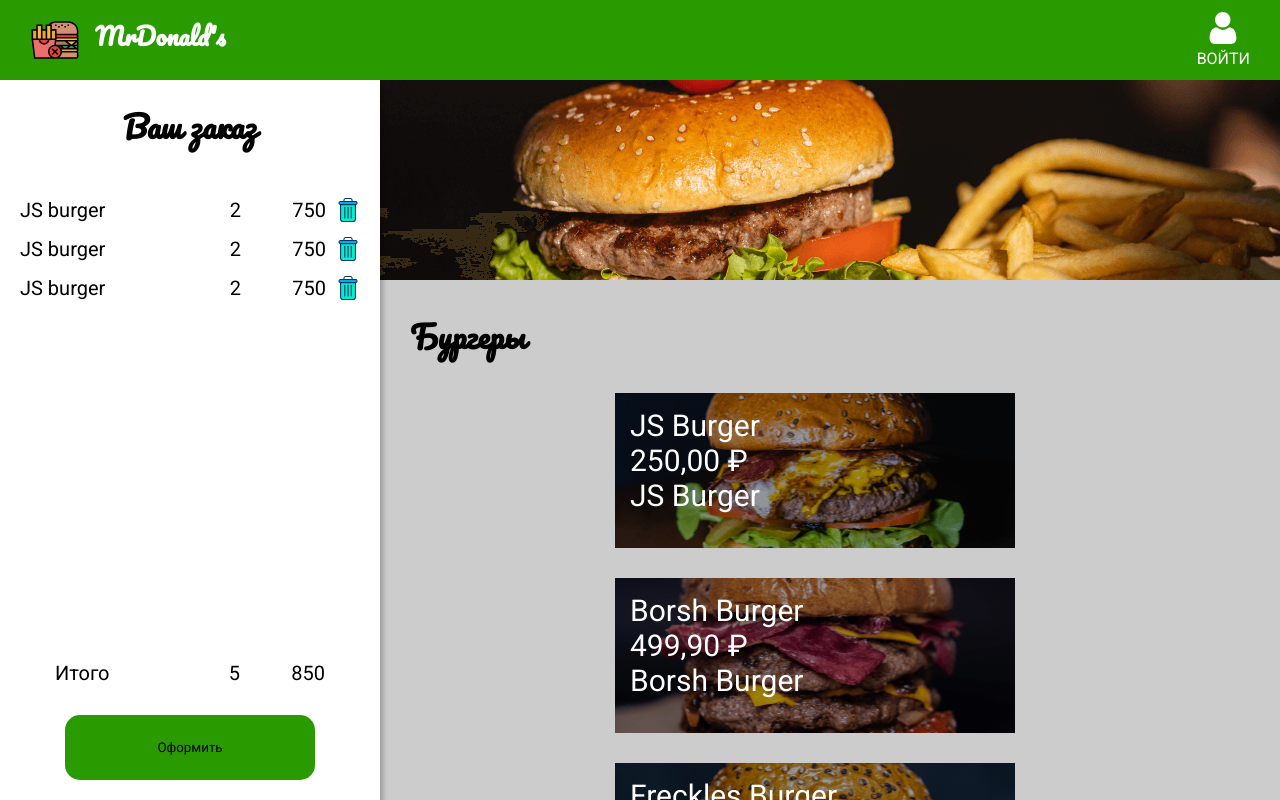
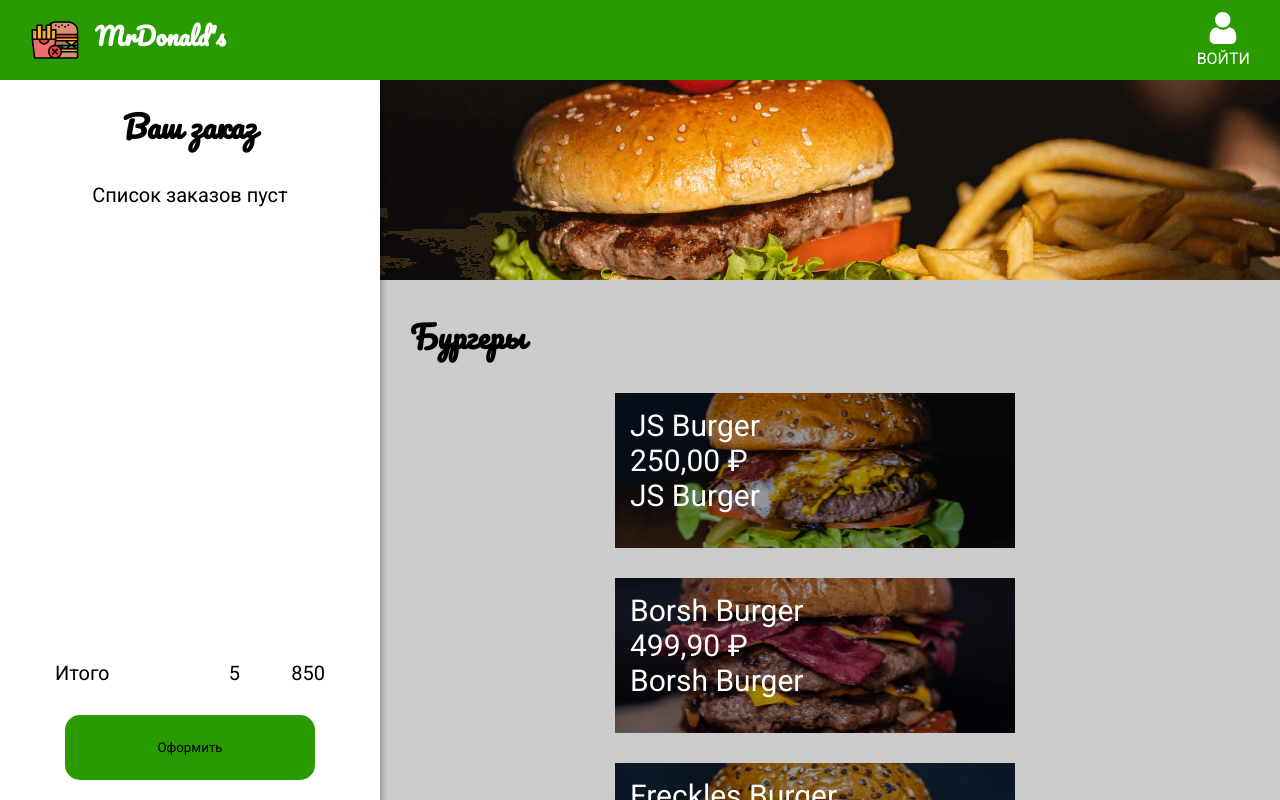
Before and after one commit to Evgeny861/MrDonalds, a React (Create React App) app: page / in a window 1280 px wide. Shown: the top 800 px of the page. Built offline with nearby package versions, Linux system fonts and the light colour scheme.

Commit message:
lesson07

```diff
--- a/src/App.js
+++ b/src/App.js
@@ -1,23 +1,25 @@
 import React from 'react';
-import { NavBar } from './Components/NavBar';
-import { Menu } from './Components/Menu';
-import { GlobalStyle } from './Components/GlobalStyle';
-import { ModalItem } from './Components/ModalItem';
-import { Order } from './Components/Order';
-import { useOpenItem } from './Components/useOpenItem';
+import { NavBar } from './Components/NavBar/NavBar';
+import { Menu } from './Components/Menu/Menu';
+import { GlobalStyle } from './Components/Style/GlobalStyle';
+import { ModalItem } from './Components/Modal/ModalItem';
+import { Order } from './Components/Order/Order';
+import { useOpenItem } from './Components/Hooks/useOpenItem';
+import { useOrders } from './Components/Hooks/useOrders'
 
 function App() {
 
-  const openItem = useOpenItem;
+  const openItem = useOpenItem();
+  const orders = useOrders();
 
 
   return (
     <>
       <GlobalStyle/>
       <NavBar/>
+      <Order {...orders}/>
       <Menu {...openItem}/>
-      { openItem.openItem && <ModalItem {...openItem}/>}
-      <Order/>
+      { openItem.openItem && <ModalItem {...openItem} {...orders}/>}
     </>
   );
 }
--- /dev/null
+++ b/src/Components/Hooks/useOrders.js
@@ -0,0 +1,6 @@
+import { useState } from 'react';
+
+export function useOrders() {
+    const [orders, setOrders] = useState([]);
+    return { orders, setOrders };
+}
--- a/src/Components/Banner.js
+++ b/src/Components/Menu/Banner.js
@@ -1,5 +1,5 @@
 import styled from 'styled-components';
-import BannerImg from '../image/banner.png'
+import BannerImg from '../../image/banner.png'
 
 
 export const Banner = styled.div`
--- a/src/Components/Menu.js
+++ b/src/Components/Menu/Menu.js
@@ -1,6 +1,6 @@
 import React from 'react';
 import styled from 'styled-components';
-import dbMenu from './DBMenu';
+import dbMenu from '../DBMenu';
 import { ListItem } from './ListItem';
 import { Banner } from './Banner'
 
--- a/src/Components/ModalItem.js
+++ b/src/Components/Modal/ModalItem.js
@@ -1,6 +1,6 @@
 import React from 'react';
 import styled from 'styled-components';
-import { Button } from './ModalButton';
+import { Button } from '../Style/ModalButton';
 
 const Overlay = styled.div`
     position: fixed;
@@ -28,7 +28,6 @@
     background-image: url(${({img}) => img});
     background-size: cover;
     background-position: center;
-    margin-bottom: 20px;
     width:100%;
 `;
 
@@ -45,19 +44,35 @@
 const Wrapper = styled.div`
     width: 90%;
     margin: auto;
+    height: calc(100% - 200px);
     display: flex;
     justify-content: space-between;
+    flex-direction: column;
+    padding: 30px;
+`;
+const HeaderWrapper = styled.div`
+    display: flex;
     align-items: center;
+    justify-content: space-between;
 `;
 
 
 
-export const ModalItem = ({ openItem, setOpenItem }) => {
+export const ModalItem = ({ openItem, setOpenItem, orders, setOrders }) => {
 
-    function closeModal(e) {
+    const closeModal = e => {
         if (e.target.id === 'overlay') {
             setOpenItem(null);
         }
+    }
+
+    const order = {
+        ...openItem
+    };
+
+    const addToOrder = () => {
+        setOrders([...orders, order])
+        setOpenItem(null);
     }
 
     return (
@@ -66,9 +81,11 @@
         <Modal>
             <Banner img={openItem.img}/>
             <Wrapper>
-                <H4>{openItem.name}</H4>
-                <P>{openItem.price}</P>
-                <Button>Добавить</Button>
+                <HeaderWrapper>
+                    <H4>{openItem.name}</H4>
+                    <P>{openItem.price}</P>
+                </HeaderWrapper>
+                <Button onClick={addToOrder}>Добавить</Button>
             </Wrapper>
         </Modal>
         </Overlay>
--- a/src/Components/NavBar.js
+++ b/src/Components/NavBar/NavBar.js
@@ -1,7 +1,7 @@
 import React from 'react';
 import styled from 'styled-components';
-import logoImg from '../image/logo.svg';
-import Sign from '../image/sign.svg';
+import logoImg from '../../image/logo.svg';
+import Sign from '../../image/sign.svg';
 
 const NavBarStyled = styled.header`
     position: fixed;
--- a/src/Components/Order.js
+++ b/src/Components/Order/Order.js
@@ -1,6 +1,6 @@
 import React from 'react';
 import styled from 'styled-components';
-import { Button } from './ModalButton';
+import { Button } from '../Style/ModalButton';
 import { OrderListItem } from './OrderListItem'
 
 const OrderStyled = styled.section`
@@ -41,19 +41,22 @@
     min-width: 65px;
     margin-left: 20px;
 `;
+const EmptyList = styled.p`
+    text-align: center;
+`;
 
-export const Order = () => {
+export const Order = ({ orders }) => {
     return (
         <OrderStyled>
             <OrderTitle>
                 Ваш заказ
             </OrderTitle>
             <OrderContent>
+                { orders.length ?
                 <OrderList>
-                    <OrderListItem/>
-                    <OrderListItem/>
-                    <OrderListItem/>
-                </OrderList>
+                    {orders.map(order => <OrderListItem order={order}/>)}
+                </OrderList> :
+                <EmptyList>Список заказов пуст</EmptyList>}
             </OrderContent>
             <Total>
                 <span>Итого</span>
--- a/src/Components/OrderListItem.js
+++ b/src/Components/Order/OrderListItem.js
@@ -1,6 +1,6 @@
 import React from 'react';
 import styled from 'styled-components';
-import trashImg from '../image/trash.svg'
+import trashImg from '../../image/trash.svg'
 
 
 const OrderItemStyled = styled.li`
@@ -32,11 +32,12 @@
     outline: none;
 `;
 
-export const OrderListItem = () => (
+export const OrderListItem = ({ order }) => (
     <OrderItemStyled>
-        <ItemName>JS burger</ItemName>
+        <ItemName>{order.name}</ItemName>
         <span>2</span>
-        <ItemPrice>750</ItemPrice>
+        <ItemPrice>{order.price.toLocaleString('ru-RU',
+                        { style: 'currency', currency: 'RUB' })}</ItemPrice>
         <TrashButton/>
     </OrderItemStyled>
 );
--- a/src/Components/ModalButton.js
+++ b/src/Components/Style/ModalButton.js
@@ -1,11 +1,12 @@
 import styled from 'styled-components';
 
 export const Button = styled.button`
+    display: block;
     background-color: #299B01;
     border-radius: 15px;
     width: 250px;
     height: 65px;
-    margin: auto;
+    margin: 0 auto;
     outline: none;
     border: none;
 
```
Also changed, not shown: src/Components/Hooks/useOpenItem.js (renamed from src/Components/useOpenItem.js), src/Components/Menu/ListItem.js (renamed from src/Components/ListItem.js), src/Components/Style/GlobalStyle.js (renamed from src/Components/GlobalStyle.js).
